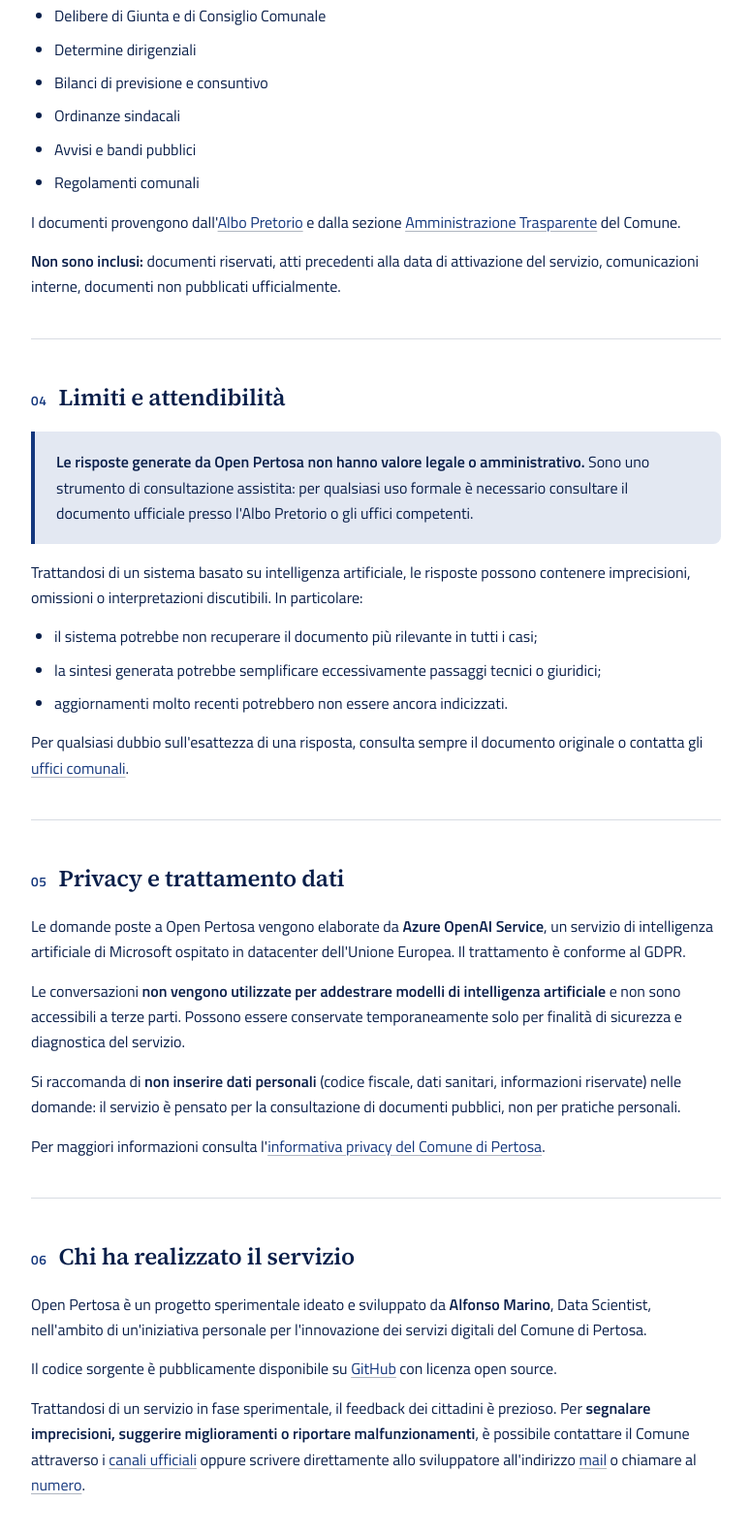
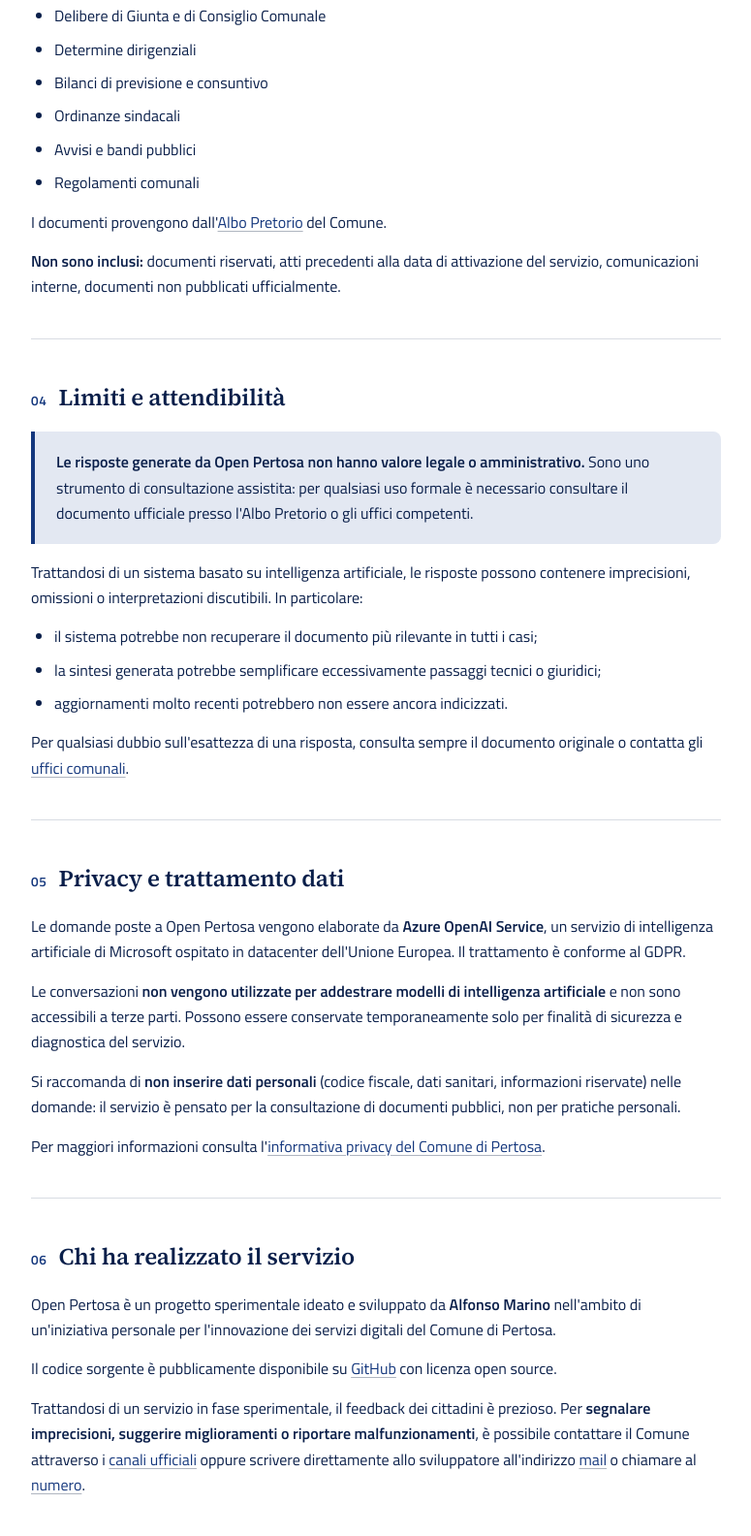
Before and after one commit to marinoalfonso/open-pertosa, a plain HTML site: page src/frontend/cos-e-open-pertosa.html in a window 1280 px wide. Shown: the part 971-2555 px from the top of the page at 97% size, without its empty margins (252-1027 px from the left). Drawn offline with Linux system fonts and the light colour scheme.

Commit message:
Refine wording on citizen info page

```diff
--- a/src/frontend/cos-e-open-pertosa.html
+++ b/src/frontend/cos-e-open-pertosa.html
@@ -348,7 +348,7 @@
         <li>Regolamenti comunali</li>
       </ul>
       <p>
-        I documenti provengono dall'<a href="http://www.halleyweb.com/c065093/index.php?servizio=304" target="_blank" rel="noopener">Albo Pretorio</a> e dalla sezione <a href="http://www.halleyweb.com/c065093/zf/index.php/trasparenza/" target="_blank" rel="noopener">Amministrazione Trasparente</a> del Comune.
+        I documenti provengono dall'<a href="http://www.halleyweb.com/c065093/index.php?servizio=304" target="_blank" rel="noopener">Albo Pretorio</a> del Comune.
       </p>
       <p>
         <strong>Non sono inclusi:</strong> documenti riservati, atti precedenti alla data di attivazione del servizio, comunicazioni interne, documenti non pubblicati ufficialmente.
@@ -399,7 +399,7 @@
     <section>
       <h2><span class="section-num">06</span> Chi ha realizzato il servizio</h2>
       <p>
-        Open Pertosa è un progetto sperimentale ideato e sviluppato da <strong>Alfonso Marino</strong>, Data Scientist, nell'ambito di un'iniziativa personale per l'innovazione dei servizi digitali del Comune di Pertosa.
+        Open Pertosa è un progetto sperimentale ideato e sviluppato da <strong>Alfonso Marino</strong> nell'ambito di un'iniziativa personale per l'innovazione dei servizi digitali del Comune di Pertosa.
       </p>
       <p>
         Il codice sorgente è pubblicamente disponibile su <a href="https://github.com/marinoalfonso/open-pertosa" target="_blank" rel="noopener">GitHub</a> con licenza open source.
```
